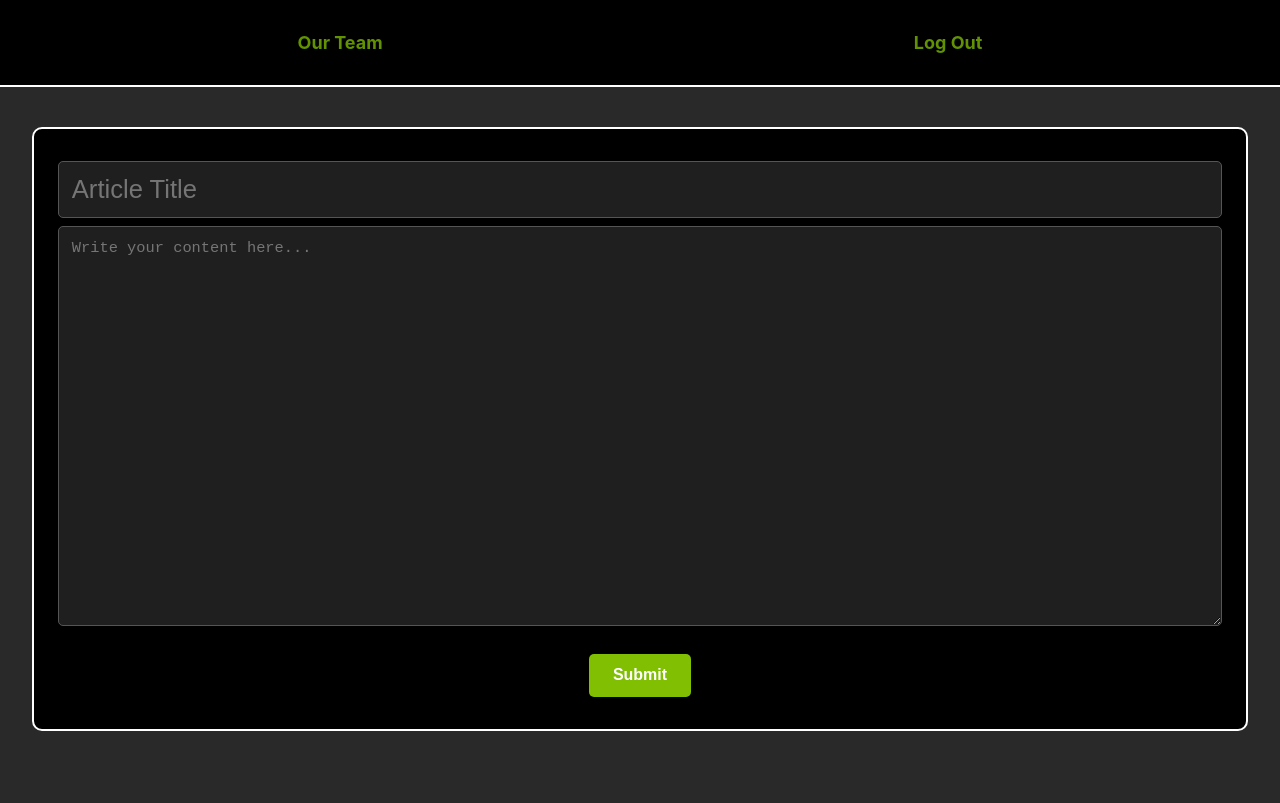
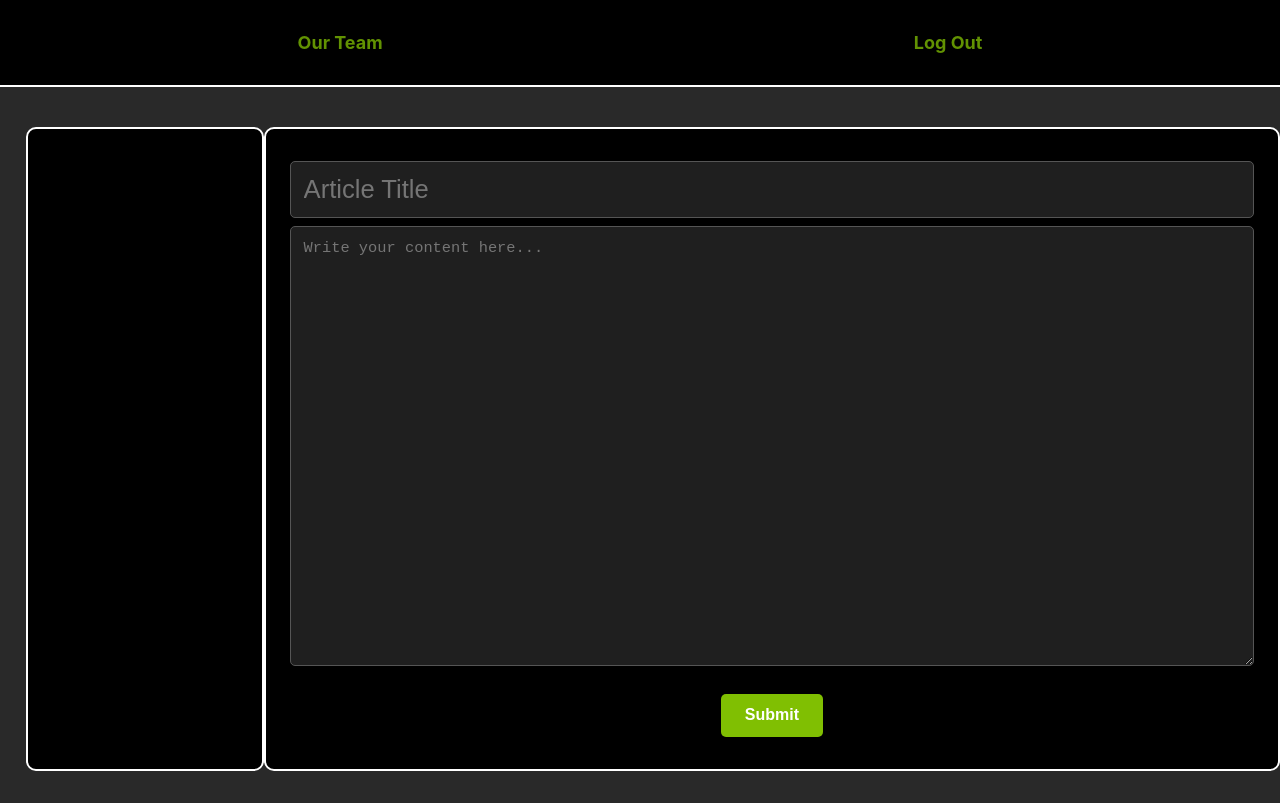
Before and after one commit to cr9169/TechOps, a React (Vite) app in the folder front/: page /homePage in a window 1280 px wide. Built offline with nearby package versions, Linux system fonts and the light colour scheme.

Commit message:
feat: added SecondaryNavBar

```diff
--- a/front/src/components/HomePage/HomePage.scss
+++ b/front/src/components/HomePage/HomePage.scss
@@ -5,8 +5,13 @@
   flex-direction: column;
 }
 
+.home-windows-section {
+  display: flex;
+  flex-direction: row;
+}
+
 .home-article-container {
-  width: 80rem;
+  width: 90rem;
   max-width: 95%;
   margin: 5vh auto 4vh auto;
   padding: 2rem 1.5rem;
@@ -42,7 +47,7 @@
 
 .home-input-content {
   width: 100%;
-  height: 50vh;
+  height: 55vh;
   min-height: 25vh;
   padding: 0.8rem;
   font-size: 1.2vw;
--- a/front/src/components/HomePage/HomePage.tsx
+++ b/front/src/components/HomePage/HomePage.tsx
@@ -1,6 +1,7 @@
 import React, { useState } from "react";
 import MainNavBar from "./MainNavBar/MainNavBar";
 import "./HomePage.scss";
+import SecondaryNavBar from "./SecondaryNavBar/SecondaryNavBar";
 
 const HomePage: React.FC = ({}: {}) => {
   const [title, setTitle] = useState("");
@@ -13,6 +14,8 @@ const HomePage: React.FC = ({}: {}) => {
   return (
     <div className="home-main-container">
       <MainNavBar />
+      <div className="home-windows-section">
+          <SecondaryNavBar />
         <div className="home-article-container">
           <input
             type="text"
@@ -35,6 +38,7 @@ const HomePage: React.FC = ({}: {}) => {
           </div>
         </div>
       </div>
+    </div>
   );
 };
 
--- /dev/null
+++ b/front/src/components/HomePage/SecondaryNavBar/SecondaryNavBar.scss
@@ -0,0 +1,13 @@
+@import "../../../styles/dark.scss";
+
+.secondary-nav-main-container {
+  width: 20rem;
+  max-width: 25%;
+  margin: 5vh 0 4vh 2vw;
+  padding: 2rem 1.5rem;
+  background-color: $theme-card-background-color;
+  border-radius: 10px;
+  box-sizing: border-box;
+  overflow-y: auto;
+  border: 2px solid $theme-card-border-color;
+}
--- /dev/null
+++ b/front/src/components/HomePage/SecondaryNavBar/SecondaryNavBar.tsx
@@ -0,0 +1,7 @@
+import "./SecondaryNavBar.scss";
+
+const SecondaryNavBar = () => {
+  return <div className="secondary-nav-main-container"></div>;
+};
+
+export default SecondaryNavBar;
```
Lines whose indentation alone changed are shown as unchanged.
